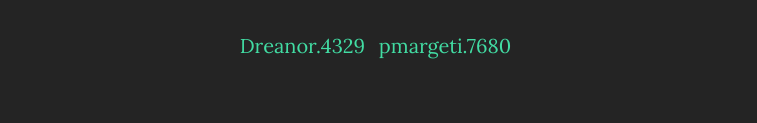
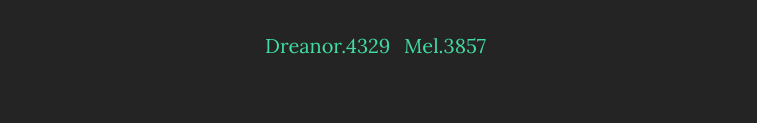
Before and after one commit to YouRaffYouRuse/YouRaffYouRuse.github.io, a website: page index.html in a window 1280 px wide. Shown: the part 3898-4021 px from the top of the page, without its empty margins (262-1019 px from the left). Drawn offline with nearby package versions, Linux system fonts and the light colour scheme; some packages are replaced by stand-ins of ours.

Commit message:
Update index.html

```diff
--- a/index.html
+++ b/index.html
@@ -233,7 +233,7 @@
                        <a>Dreanor.4329</a>
                     </li>
                     <li>
-                       <a>pmargeti.7680</a>
+                       <a>Mel.3857</a>
                     </li>
                 </ul>
             </div>
```
